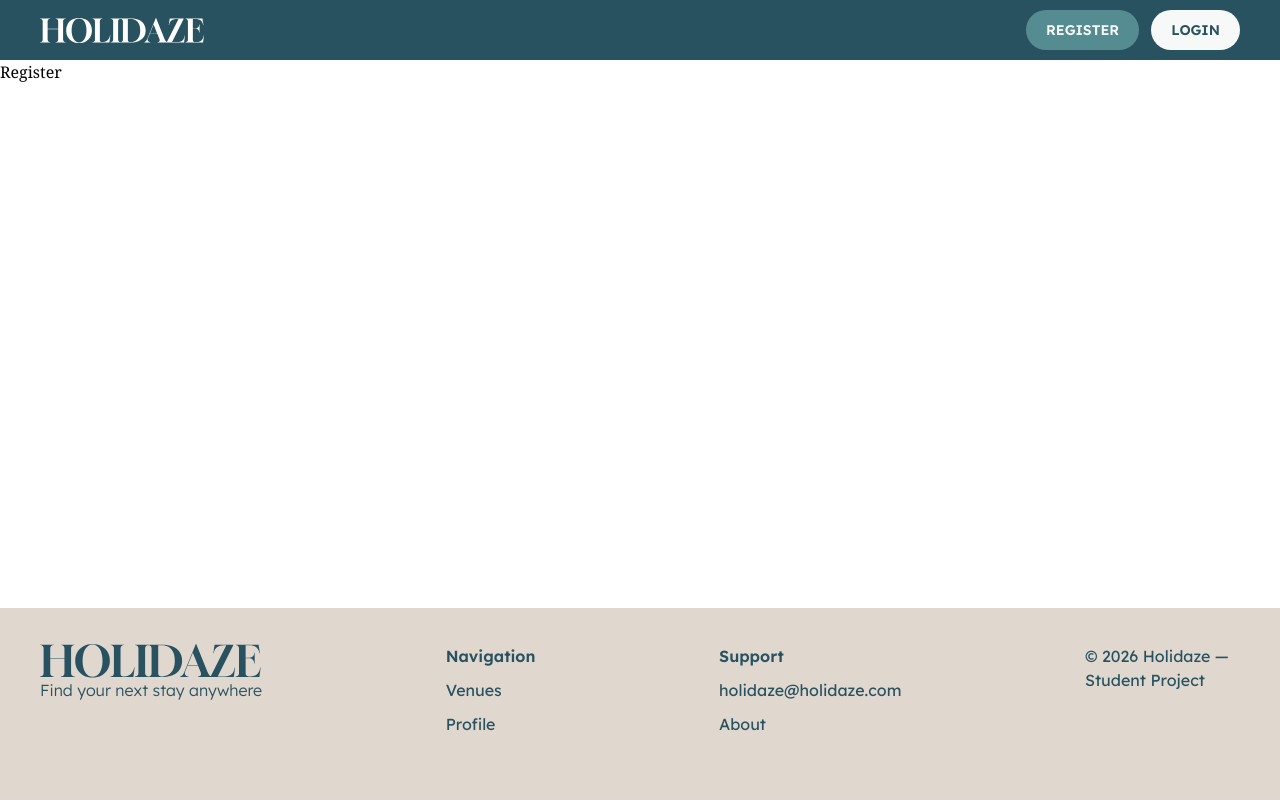
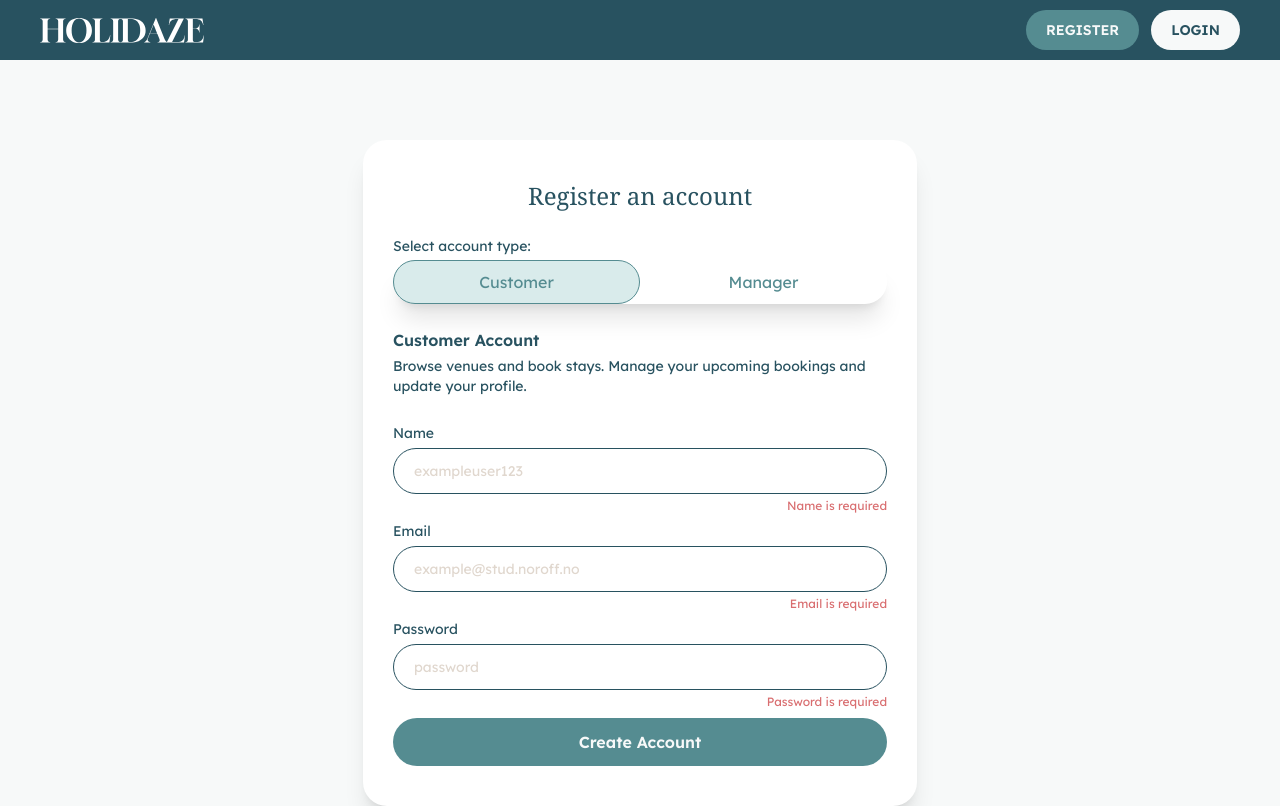
Before and after one commit to inastefansdottir/FED2-PE2-inastefansdottir, a React (Vite) app: page /register in a window 1280 px wide. Shown: the top 806 px of the page. Built offline with nearby package versions, Linux system fonts and the light colour scheme; a web font is replaced by a local one.

Commit message:
Styled the register page.

```diff
--- a/src/App.tsx
+++ b/src/App.tsx
@@ -1,4 +1,5 @@
 import { Routes, Route } from "react-router-dom";
+import RegisterPage from "./pages/RegisterPage";
 import Header from "./components/Header";
 import Footer from "./components/Footer";
 
@@ -6,12 +7,12 @@ export default function App() {
   return (
     <div className="min-h-screen flex flex-col">
       <Header />
-      <main className="flex-1">
+      <main className="flex-1 flex justify-center items-center bg-background">
         <Routes>
           <Route path="/" element={<h1>Home</h1>} />
           <Route path="/venue/:id" element={<h1>Specific Venue</h1>} />
           <Route path="/venue/edit/:id" element={<h1>Edit Venue</h1>} />
-          <Route path="/register" element={<h1>Register</h1>} />
+          <Route path="/register" element={<RegisterPage />} />
           <Route path="/profile" element={<h1>Profile</h1>} />
         </Routes>
       </main>
--- a/src/components/Button.tsx
+++ b/src/components/Button.tsx
@@ -11,7 +11,7 @@ const base =
 
 const variants = {
   primary: "bg-primary hover:bg-secondary",
-  smallPrimary: "bg-primary hover:bg-accent",
+  smallPrimary: "bg-primary hover:text-secondary hover:bg-accent",
   secondary: "bg-secondary hover:bg-body",
   light: "bg-background text-secondary hover:bg-accent",
   disabled: "bg-primary text-accent",
--- /dev/null
+++ b/src/pages/RegisterPage.tsx
@@ -0,0 +1,89 @@
+import { Button } from "../components/Button";
+
+function RegisterPage() {
+  return (
+    <div className="bg-white max-w-[554px] w-full text-secondary px-[30px] py-[40px] my-20 rounded-3xl shadow-xl">
+      <h1 className="text-2xl flex justify-center mb-6">Register an account</h1>
+
+      <div>
+        <p className="text-sm mb-1">Select account type:</p>
+        <div className="w-full h-[44px] shadow-xl rounded-full">
+          <button className="w-[247px] h-full rounded-full border border-primary text-primary bg-accent/50">
+            Customer
+          </button>
+          <button className="w-[247px] h-full rounded-full text-primary">
+            Manager
+          </button>
+        </div>
+      </div>
+
+      <div className="py-6">
+        <span className="font-semibold">Customer Account</span>
+        <p className="text-sm mt-1">
+          Browse venues and book stays. Manage your upcoming bookings and update
+          your profile.
+        </p>
+      </div>
+
+      <form className="flex flex-col">
+        <div>
+          <label htmlFor="name" className="text-sm">
+            Name
+          </label>
+
+          <input
+            type="text"
+            id="name"
+            name="name"
+            placeholder="exampleuser123"
+            className="placeholder-brownLight text-sm w-full border border-secondary px-5 py-3 rounded-full mt-1"
+          />
+
+          <p className="h-5 text-error text-xs mt-1 flex justify-end ">
+            Name is required
+          </p>
+        </div>
+
+        <div>
+          <label htmlFor="email" className="text-sm">
+            Email
+          </label>
+
+          <input
+            type="email"
+            id="email"
+            name="email"
+            placeholder="example@stud.noroff.no"
+            className="placeholder-brownLight text-sm w-full border border-secondary px-5 py-3 rounded-full mt-1"
+          />
+
+          <p className="h-5 text-error text-xs flex mt-1 justify-end ">
+            Email is required
+          </p>
+        </div>
+
+        <div>
+          <label htmlFor="password" className="text-sm">
+            Password
+          </label>
+
+          <input
+            type="password"
+            id="password"
+            name="password"
+            placeholder="password"
+            className="placeholder-brownLight text-sm w-full border border-secondary px-5 py-3 rounded-full mt-1"
+          />
+
+          <p className="h-5 text-error text-xs my-1 flex justify-end ">
+            Password is required
+          </p>
+        </div>
+
+        <Button type="submit">Create Account</Button>
+      </form>
+    </div>
+  );
+}
+
+export default RegisterPage;
--- a/tailwind.config.js
+++ b/tailwind.config.js
@@ -9,11 +9,15 @@ export default {
         brownDark: "#ab9072",
         brownLight: "#e0d7ce",
         background: "#f7f9f9",
+        error: "#d96e70",
       },
       fontFamily: {
         heading: ["Gloock", "serif"],
         body: ["Lexend", "system-ui", "sans-serif"],
       },
+      dropShadow: {
+        xl: "0 4px 20px rgba(0, 255, 0, 0.10)",
+      },
     },
   },
   plugins: [],
```
